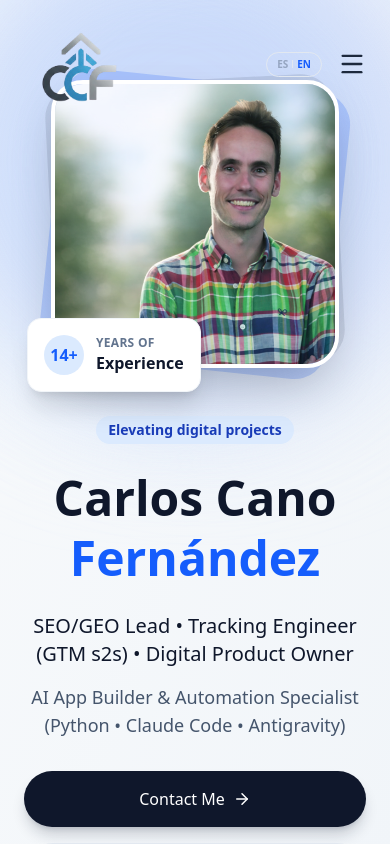
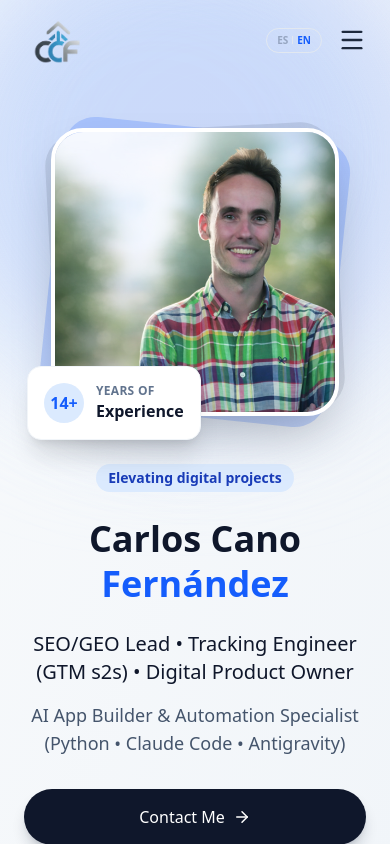
Before and after one commit to carloscano19/curriculum, a Next.js app: page / in a window 390 px wide. Shown: the top 844 px of the page. Built offline with nearby package versions, Linux system fonts and the light colour scheme.

Commit message:
fix: improve mobile layout and logo sizing

```diff
--- a/src/components/Hero.tsx
+++ b/src/components/Hero.tsx
@@ -16,7 +16,7 @@ export function Hero({ data }: { data: any }) {
   const imageUrl = data?.imageUrl || "https://images.unsplash.com/photo-1758599543136-5977bf2dd922?crop=entropy&cs=tinysrgb&fit=max&fm=jpg&ixid=M3w3Nzg4Nzd8MHwxfHNlYXJjaHwxfHxwcm9mZXNzaW9uYWwlMjBtYWxlJTIwcG9ydHJhaXQlMjBidXNpbmVzcyUyMHN1aXQlMjBjb25maWRlbnR8ZW58MXx8fHwxNzcxNzAwNTczfDA&ixlib=rb-4.1.0&q=80&w=1080&utm_source=figma&utm_medium=referral";
 
   return (
-    <section id="home" className="min-h-screen flex items-center pt-20 bg-gradient-to-br from-slate-50 to-slate-100 overflow-hidden relative">
+    <section id="home" className="min-h-screen flex items-center pt-32 md:pt-20 bg-gradient-to-br from-slate-50 to-slate-100 overflow-hidden relative">
       {/* Background Decor */}
       <div className="absolute top-[-10%] right-[-5%] w-[500px] h-[500px] bg-blue-100 rounded-full mix-blend-multiply filter blur-3xl opacity-70 animate-blob"></div>
       <div className="absolute top-[-10%] left-[-10%] w-[500px] h-[500px] bg-indigo-100 rounded-full mix-blend-multiply filter blur-3xl opacity-70 animate-blob animation-delay-2000"></div>
@@ -34,7 +34,7 @@ export function Hero({ data }: { data: any }) {
             <span className="inline-block py-1 px-3 rounded-full bg-blue-100 text-blue-800 text-sm font-semibold mb-6">
               {t(data?.badge) || "Elevating digital projects"}
             </span>
-            <h1 className="text-5xl md:text-7xl font-bold text-slate-900 mb-6 leading-tight">
+            <h1 className="text-4xl md:text-7xl font-bold text-slate-900 mb-6 leading-tight">
               {firstName} <br />
               <span className="text-blue-600">{lastName}</span>
             </h1>
--- a/src/components/Navbar.tsx
+++ b/src/components/Navbar.tsx
@@ -37,7 +37,7 @@ export function Navbar() {
 
   return (
     <nav
-      className={`fixed top-0 left-0 w-full z-50 transition-all duration-300 ${scrolled ? "bg-white/90 backdrop-blur-md shadow-sm py-4" : "bg-transparent py-6"
+      className={`fixed top-0 left-0 w-full z-50 transition-all duration-300 ${scrolled ? "bg-white/90 backdrop-blur-md shadow-sm py-2 md:py-4" : "bg-transparent py-4 md:py-6"
         }`}
     >
       <div className="container mx-auto px-6 flex justify-between items-center">
@@ -45,7 +45,7 @@ export function Navbar() {
           <img
             src="/logo_transparente.png"
             alt="Logo CCF"
-            className="h-20 w-auto object-contain hover:opacity-80 transition-opacity"
+            className="h-12 md:h-20 w-auto object-contain hover:opacity-80 transition-opacity"
           />
         </a>
 
```
